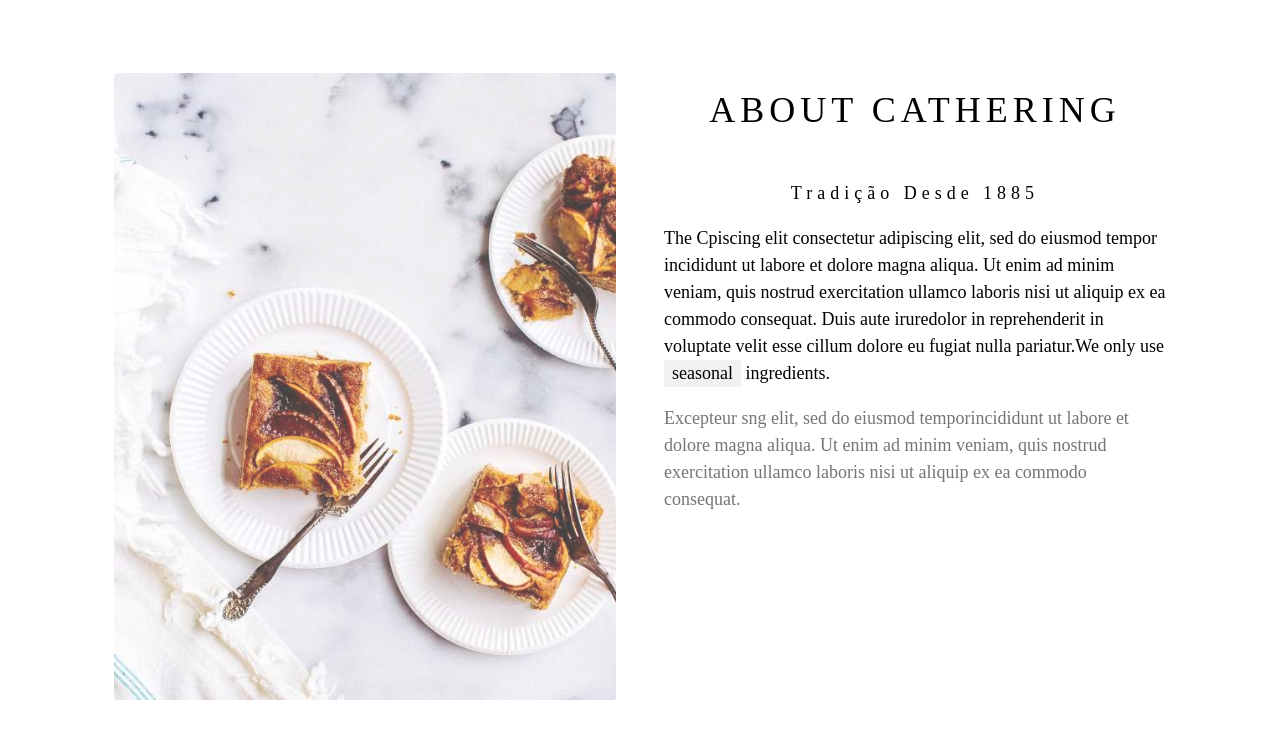
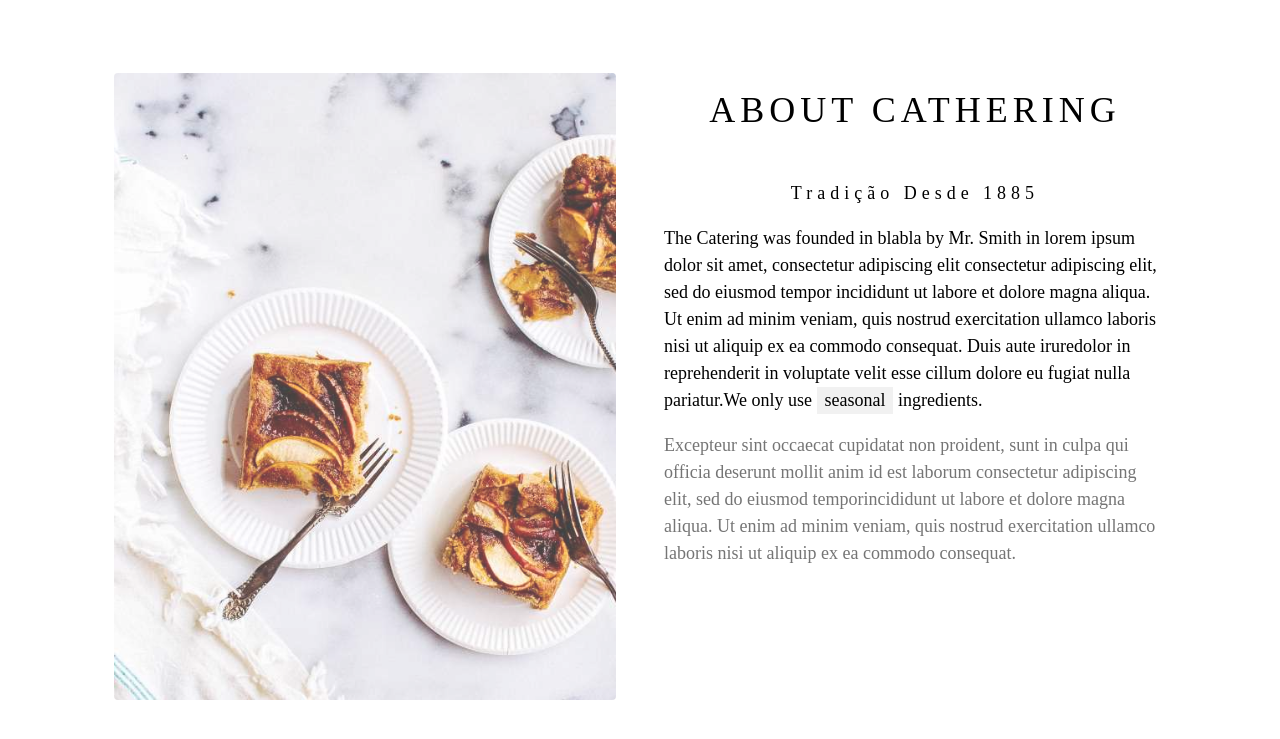
Before and after one commit to ELIVELTOMACIEL/website_udemy, a plain HTML site: page index.html in a window 1280 px wide. Shown: the part 643-1382 px from the top of the page. Drawn offline with nearby package versions, Linux system fonts and the light colour scheme.

Commit message:
ajustado

```diff
--- a/index.html
+++ b/index.html
@@ -49,8 +49,8 @@ h1, h2, h3, h4, h5, h6 {
     <div class="w3-col m6 w3-padding-large">
       <h1 class="w3-center">ABOUT CATHERING</h1><br>
       <h5 class="w3-center">Tradição Desde 1885</h5>
-      <p class="w3-large">The Cpiscing elit consectetur adipiscing elit, sed do eiusmod tempor incididunt ut labore et dolore magna aliqua. Ut enim ad minim veniam, quis nostrud exercitation ullamco laboris nisi ut aliquip ex ea commodo consequat. Duis aute iruredolor in reprehenderit in voluptate velit esse cillum dolore eu fugiat nulla pariatur.We only use <span class="w3-tag w3-light-grey">seasonal</span> ingredients.</p>
-      <p class="w3-large w3-text-grey w3-hide-medium">Excepteur sng elit, sed do eiusmod temporincididunt ut labore et dolore magna aliqua. Ut enim ad minim veniam, quis nostrud exercitation ullamco laboris nisi ut aliquip ex ea commodo consequat.</p>
+      <p class="w3-large">The Catering was founded in blabla by Mr. Smith in lorem ipsum dolor sit amet, consectetur adipiscing elit consectetur adipiscing elit, sed do eiusmod tempor incididunt ut labore et dolore magna aliqua. Ut enim ad minim veniam, quis nostrud exercitation ullamco laboris nisi ut aliquip ex ea commodo consequat. Duis aute iruredolor in reprehenderit in voluptate velit esse cillum dolore eu fugiat nulla pariatur.We only use <span class="w3-tag w3-light-grey">seasonal</span> ingredients.</p>
+      <p class="w3-large w3-text-grey w3-hide-medium">Excepteur sint occaecat cupidatat non proident, sunt in culpa qui officia deserunt mollit anim id est laborum consectetur adipiscing elit, sed do eiusmod temporincididunt ut labore et dolore magna aliqua. Ut enim ad minim veniam, quis nostrud exercitation ullamco laboris nisi ut aliquip ex ea commodo consequat.</p>
     </div>
   </div>
 
```
